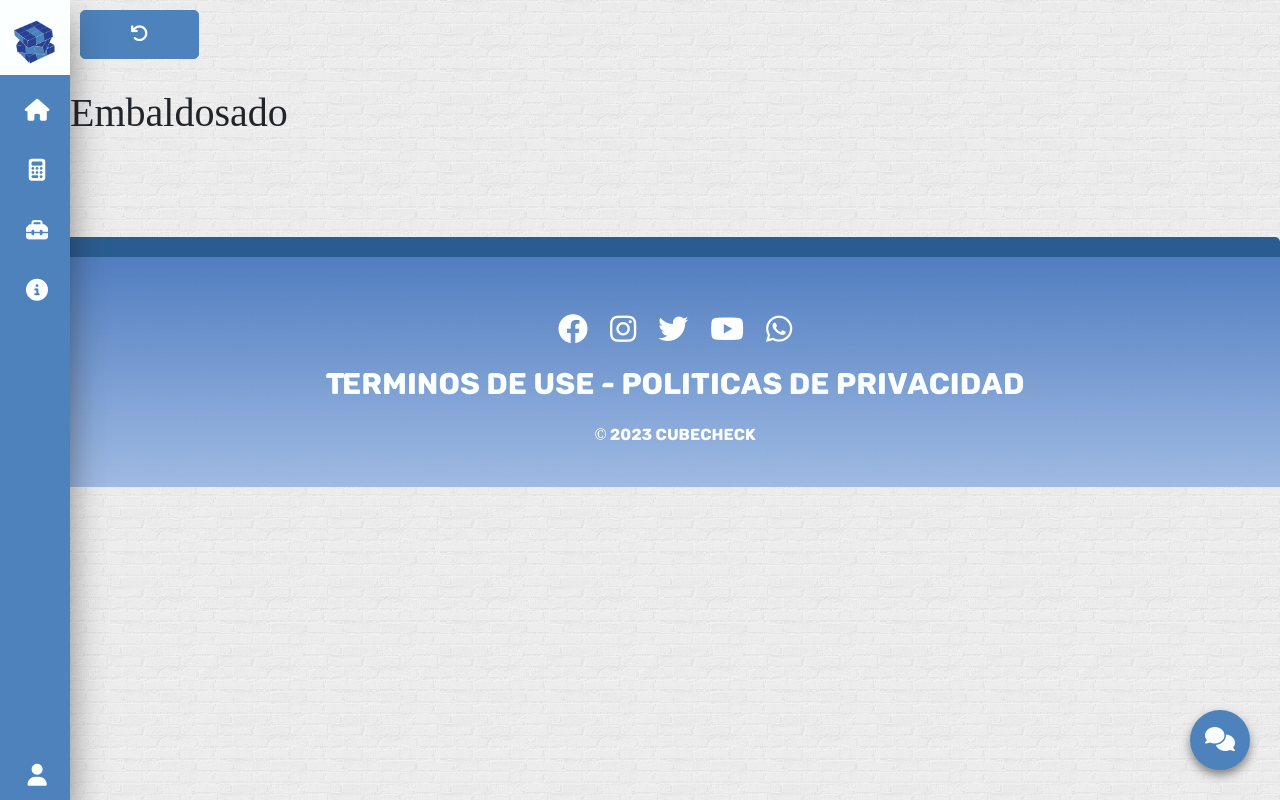
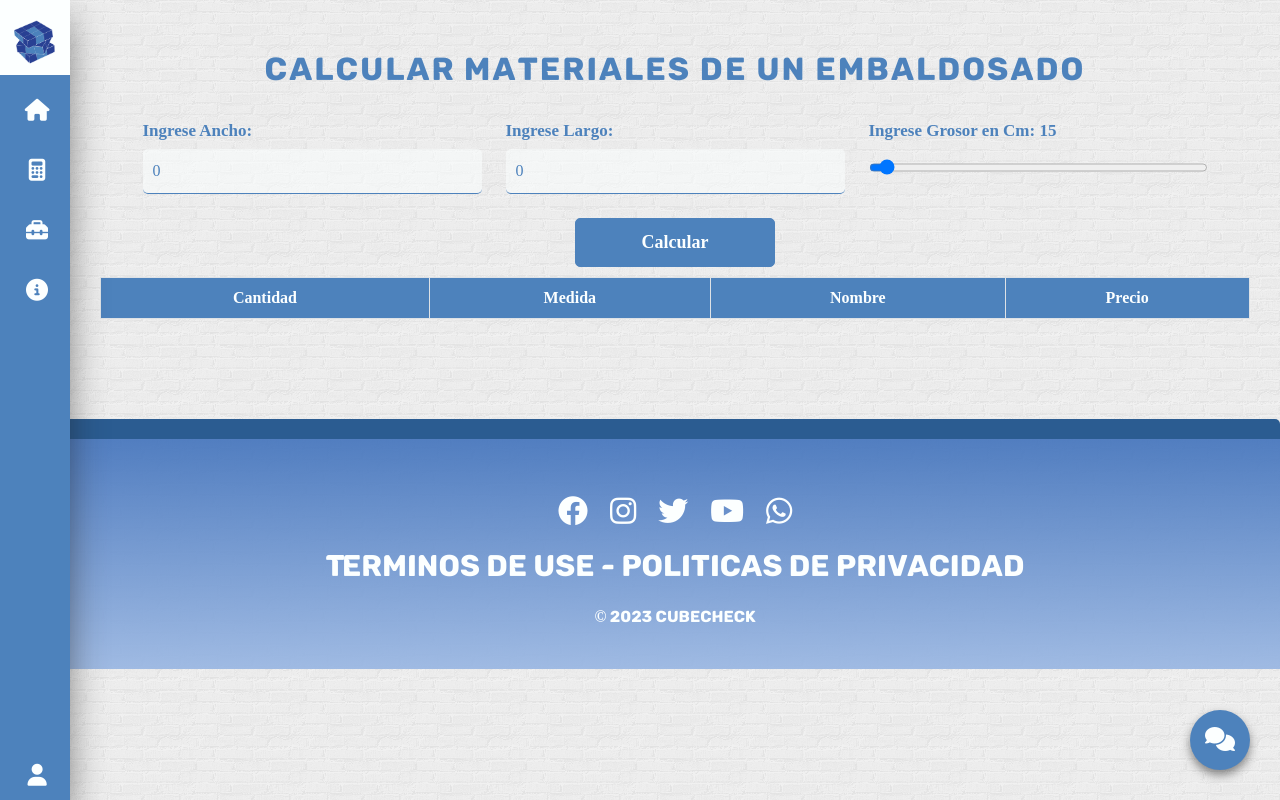
Before and after one commit to gomex500/CubeCheck-FrontEnd, a React (Create React App) app: page /tiling in a window 1280 px wide. Built offline with nearby package versions, Linux system fonts and the light colour scheme.

Commit message:
se creo lavista embaldosado y se arreglo un bug de proyectos

```diff
--- a/src/store/slices/ProyectSlices/proyectThunks.js
+++ b/src/store/slices/ProyectSlices/proyectThunks.js
@@ -15,7 +15,7 @@ export const getProjects = () =>{
                   Authorization: `Bearer ${dato.token}`,
                 },
             }
-            const {data} = await configApi('/proyectos', config);
+            const {data} = await configApi(`/proyecto/${dato.id}`, config);
 
             dispatch( getProyecto({
                 proyectos: data,
--- a/src/views/pages/Metrics.js
+++ b/src/views/pages/Metrics.js
@@ -2,7 +2,7 @@ import React, {useEffect, useState} from "react";
 import { Carga } from "../partials/Loading";
 import '../../css/Metrics.css'
 import axios from "axios";
-import { GraficoBar, GraficoLine, GraficoPaste } from "../partials/Metrics"
+import { GraficoBar, GraficoPaste } from "../partials/Metrics"
 
 
 const Metrics = () =>{
@@ -58,18 +58,18 @@ const Metrics = () =>{
                                 <GraficoPaste/>
                             </div>
                         </div>
-                        {/* <div className="col-md-7 cong">
+                        <div className="col-md-7 cong">
                             <p>Suscripciones Mesuales</p>
                             <div className="grafico1">
                                 <GraficoBar/>
                             </div>
-                        </div> */}
-                        <div className="col-md-6 cong">
+                        </div>
+                        {/* <div className="col-md-6 cong">
                             <p>Herramientas mas Utilizadas</p>
                             <div className="grafico2">
                                 <GraficoLine/>
                             </div>
-                        </div>
+                        </div> */}
                     </div>
                 </div>
             </div>
--- a/src/views/pages/Projects.js
+++ b/src/views/pages/Projects.js
@@ -16,6 +16,7 @@ const Projects = () =>{
     const [proyecto, setProyecto] = useState({
         "nombre": "",
         "descripcion": "",
+        "user":"",
         "presupuesto": {},
         "construccion": {}
     });
@@ -94,6 +95,10 @@ const Projects = () =>{
                     Authorization: `Bearer ${data.token}`,
                     },
                 }
+                setProyecto({
+                    ...proyecto,
+                    user:data.id
+                });
                 configApi.post(`/proyectos`,proyecto,config)
                 .then((response) =>{
                     alertas('success',response.data.mensaje);
--- a/src/views/partials/Metrics/GraficoBar.js
+++ b/src/views/partials/Metrics/GraficoBar.js
@@ -1,4 +1,5 @@
-import React from 'react';
+import React, {useState, useEffect} from 'react';
+import { configApi } from "../../../apis/configApi";
 import { Bar } from 'react-chartjs-2';
 import {
     Chart as ChartJs,
@@ -19,20 +20,47 @@ ChartJs.register(
     Tooltip,
     Legend
 );
+export default function GraficoBar() {
+    const [tools, setTools] = useState({
+        "perimetro": 0,
+        "area": 0,
+        "volumen": 0,
+        "conversion": 0,
+        "pared": 0,
+        "pilar": 0,
+        "embaldosado": 0,
+        "loza": 0,
+        "proyecto": 0,
+        "materiales": 0,
+        "chatbot": 0
+    }
+    );
 
-var ben = [2,23,56,78];
-var mes = ['enero', 'mayo', 'agosto', 'dicimebre'];
+    var ben = [
+        tools.perimetro,
+        tools.area,
+        tools.volumen,
+        tools.conversion,
+        tools.pared,
+        tools.pilar,
+        tools.embaldosado,
+        tools.loza,
+        tools.proyecto,
+        tools.materiales,
+        tools.chatbot
+    ];
+
+    var mes = ['Perimetro', 'Area', 'Volumen', 'Convercion', 'Pared', 'Pilar', 'Embaldosado', 'Loza', 'Proyecto', 'Materiales','ChatBot'];
 
     var mioptions = {
         responsive: true,
         Animation: true,
         scales: {
             y: {
-            min: 0,
-            max: 100
+                min: 0
             },
             x: {
-            ticks: { color: 'rgba(0, 220, 195)'}
+                ticks: { color: 'rgba(54, 162, 235)'}
             }
         },
         plugins: {
@@ -49,11 +77,19 @@ var midata = {
                 label: 'benefciones',
                 data: ben,
                 tension: 0.5,
-            backgroundColor: 'rgba(0, 220, 195)',
+                backgroundColor: 'rgb(54, 162, 235)',
             },
         ],
     };
 
-export default function GraficoBar() {
+    const obtenerTools = async () =>{
+        const {data} = await configApi('/tools');
+        setTools(data[0]);
+    }
+
+    useEffect(() => {
+      obtenerTools();
+    }, [])
+
     return <Bar options={mioptions} data={midata}/>
 }
--- a/src/views/partials/Tools/Embaldosado.js
+++ b/src/views/partials/Tools/Embaldosado.js
@@ -1,19 +1,154 @@
-import React from "react";
-import Btn1 from "../../../components/Btn1";
+import React, {useState} from "react";
+import {configApi} from '../../../apis/configApi'
+import Swal from "sweetalert2";
+import { Input, Btn2 } from "../../../components";
 
 const Embaldosado = () =>{
+
+    const [ancho, setAncho] = useState(0);
+    const [largo, setLargo] = useState(0);
+    const [grosor, setGrosor] = useState(15);
+    const [presupuesto, setPresupuesto] = useState(null);
+
+    const alertas = (icono, texto) =>{
+        Swal.fire({
+            // position: 'top-end',
+            icon: icono,
+            title: texto,
+            showConfirmButton: false,
+            timer: 1500
+          });
+    }
+
+    const pre = () =>{
+        if (ancho > 0 && largo > 0 && grosor) {
+            generarP({
+                "largo": largo,
+                "ancho" : ancho,
+                "grosor" : grosor/100
+            });
+            alertas('success', 'Listo');
+        } else {
+            alertas('error', 'Campos vacios');
+        }
+    }
+
+    const generarP = (data) =>{
+        configApi.post('/calculoEmbaldosado', data)
+        .then(response =>{
+            setPresupuesto(response.data);
+            enviarTools('embaldosado')
+        })
+        .catch(error =>{
+            console.log(error);
+        })
+    }
+
+    const enviarTools = async (tool) =>{
+        configApi.put(`/tools/${tool}`)
+        .then(response =>{
+            console.log(response.data);
+        })
+        .catch(error =>{
+            console.log(error);
+        })
+    }
+
     return(
         <div className="seccion">
-            <div className="btnReturn">
-                <Btn1
-                    text={<i class="fa-solid fa-arrow-rotate-left"></i>}
-                    cls={'btn1'}
-                    url={'/tools'}
+            <div className="cont-pared">
+                <h2 className="titulo-pared">Calcular Materiales de un Embaldosado</h2>
+                <div className="form-pared row">
+                    <div className="contI col-md-4">
+                        <label htmlFor='base'>Ingrese Ancho:</label>
+                        <Input
+                            tp={'number'}
+                            cls={'input1'}
+                            ph={'ancho'}
+                            val={ancho}
+                            nm={'ancho'}
+                            fuc={e =>setAncho(parseInt(e.target.value))}
+                        />
+                    </div>
+                    <div className="contI col-md-4">
+                        <label htmlFor='base'>Ingrese Largo:</label>
+                        <Input
+                            tp={'number'}
+                            cls={'input1'}
+                            ph={'Largo'}
+                            val={largo}
+                            nm={'largo'}
+                            fuc={e => setLargo(parseInt(e.target.value))}
+                        />
+                    </div>
+                    <div className="contI col-md-4">
+                        <label htmlFor='base'>Ingrese Grosor en Cm: {grosor}</label>
+                        <Input
+                            tp={'range'}
+                            cls={'input1'}
+                            nm={'grosor'}
+                            val={grosor}
+                            min={15}
+                            max={25}
+                            fuc={e => setGrosor(parseInt(e.target.value))}
+                        />
+                    </div>
+                </div>
+            </div>
+            <center>
+                <Btn2
+                    func={pre}
+                    tp={"button"}
+                    cls={"btn1 mt-4"}
+                    text={"Calcular"}
                 />
-            </div>
-            <div className="cont-embaldosado">
-                <h1>Embaldosado</h1>
-            </div>
+            </center>
+            <table className="table cont-tb table-bordered">
+                <thead className="table-head">
+                    <tr>
+                        <th>Cantidad</th>
+                        <th>Medida</th>
+                        <th>Nombre</th>
+                        <th>Precio</th>
+                    </tr>
+                </thead>
+                {presupuesto ? <tbody className="table-body">
+                         <tr>
+                            <td>{presupuesto.agua}</td>
+                            <td>Litros</td>
+                            <td>Agua</td>
+                            <td>{presupuesto.precio} C$</td>
+                        </tr>
+                        <tr>
+                            <td>{Math.ceil(presupuesto.arena.cantidad/0.019 )}</td>
+                            <td>Latas</td>
+                            <td>Arena</td>
+                            <td>{presupuesto.arena.precio} C$</td>
+                        </tr>
+                        <tr>
+                            <td>{Math.ceil(presupuesto.grava.cantidad/0.019)}</td>
+                            <td>Latas</td>
+                            <td>Grava</td>
+                            <td>{presupuesto.grava.precio} C$</td>
+                        </tr>
+                        <tr>
+                            <td>{presupuesto.cemento.cantidad}</td>
+                            <td>Kg</td>
+                            <td>Cemento</td>
+                            <td>{presupuesto.cemento.precio} C$</td>
+                        </tr>
+                        <tr>
+                            <td></td>
+                            <td></td>
+                            <td>Total:</td>
+                            <td>{presupuesto.arena.precio + presupuesto.grava.precio + presupuesto.cemento.precio} C$</td>
+                        </tr>
+                    </tbody>:
+                    <tbody>
+
+                    </tbody>
+                    }
+            </table>
         </div>
     );
 }
```
Lines whose indentation alone changed are shown as unchanged.
